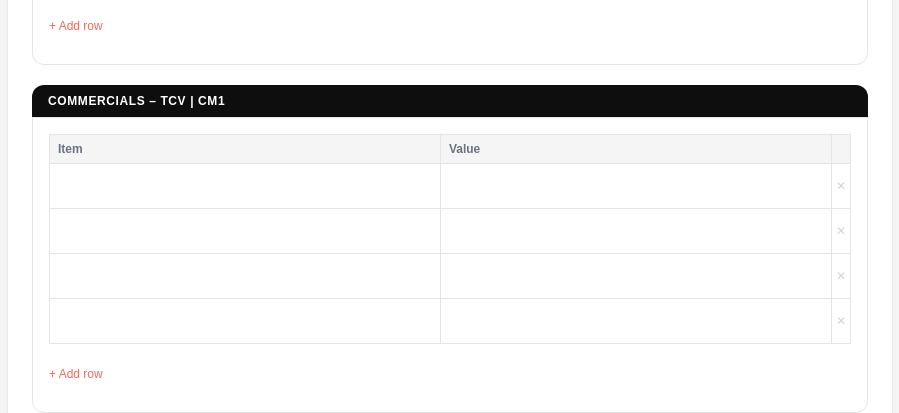
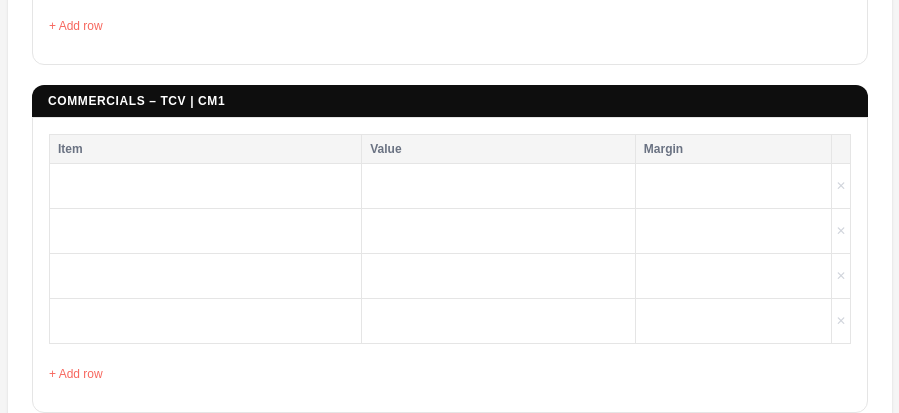
Before and after one commit to schneutzi-81/DealOnePagerApp, a React (Vite) app: page / in a window 1280 px wide. Shown: the part 2640-3053 px from the top of the page, without its empty margins (356-1255 px from the left). Built offline with nearby package versions, Linux system fonts and the light colour scheme.

Commit message:
commercials: add Margin column (Item, Value, Margin)

```diff
--- a/src/components/DealForm.tsx
+++ b/src/components/DealForm.tsx
@@ -257,11 +257,11 @@ export const DealForm: React.FC<DealFormProps> = ({ fields, onChange, onReset })
       {/* ── Commercials ── */}
       <Section title="Commercials – TCV | CM1">
         <TableEditor
-          headers={['Item', 'Value']}
+          headers={['Item', 'Value', 'Margin']}
           rows={fields.commercials}
           onChange={tbl('commercials')}
           minRows={2}
-          cellWidths={['50%', '50%']}
+          cellWidths={['40%', '35%', '25%']}
         />
       </Section>
 
--- a/src/components/PDFPreview.tsx
+++ b/src/components/PDFPreview.tsx
@@ -214,8 +214,18 @@ export const PDFPreview: React.FC<PDFPreviewProps> = ({ fields }) => {
 
           {/* COMMERCIALS */}
           <table style={{ width: '100%', borderCollapse: 'collapse' }}>
-            <TableSectionHeader label="Commercials \u2013 TCV | CM1" />
-            <TwoColRows rows={fields.commercials} min={2} />
+            <tr>
+              <td style={sectionHeader({ width: '40%' })}>ITEM</td>
+              <td style={sectionHeader({ width: '35%' })}>VALUE</td>
+              <td style={sectionHeader({ width: '25%' })}>MARGIN</td>
+            </tr>
+            {padRows(fields.commercials, 2, 3).map((r, i) => (
+              <tr key={i}>
+                <td style={cell()}>{r.cols[0]}</td>
+                <td style={cell()}>{r.cols[1]}</td>
+                <td style={cell()}>{r.cols[2]}</td>
+              </tr>
+            ))}
           </table>
         </div>
 
--- a/src/types/index.ts
+++ b/src/types/index.ts
@@ -38,7 +38,7 @@ export interface DealOnePagerFields {
   customerTimeline: TableRow[]; // cols: [label, value]  e.g. Submission Date | 2024-07-01
 
   // ── Commercials – TCV | CM1 ──────────────────────────────────────────────
-  commercials: TableRow[]; // cols: [item, value]
+  commercials: TableRow[]; // cols: [item, value, margin]
 
   // ── Help Needed ──────────────────────────────────────────────────────────
   helpNeeded: TableRow[]; // cols: [item, details]
@@ -130,7 +130,7 @@ export const TABLE_FIELDS = new Set<keyof DealOnePagerFields>([
 export const TABLE_COL_COUNTS: Partial<Record<keyof DealOnePagerFields, number>> = {
   risksMitigation: 2,
   customerTimeline: 2,
-  commercials: 2,
+  commercials: 3,
   helpNeeded: 2,
   stakeholders: 3,
   competition: 3,
@@ -161,7 +161,7 @@ export const DEFAULT_FIELDS: DealOnePagerFields = {
   presales: '',
   sponsor: '',
   customerTimeline: emptyRows(6, 2),
-  commercials: emptyRows(4, 2),
+  commercials: emptyRows(4, 3),
   helpNeeded: emptyRows(3, 2),
   stakeholders: emptyRows(4, 3),
   competition: emptyRows(3, 3),
```
